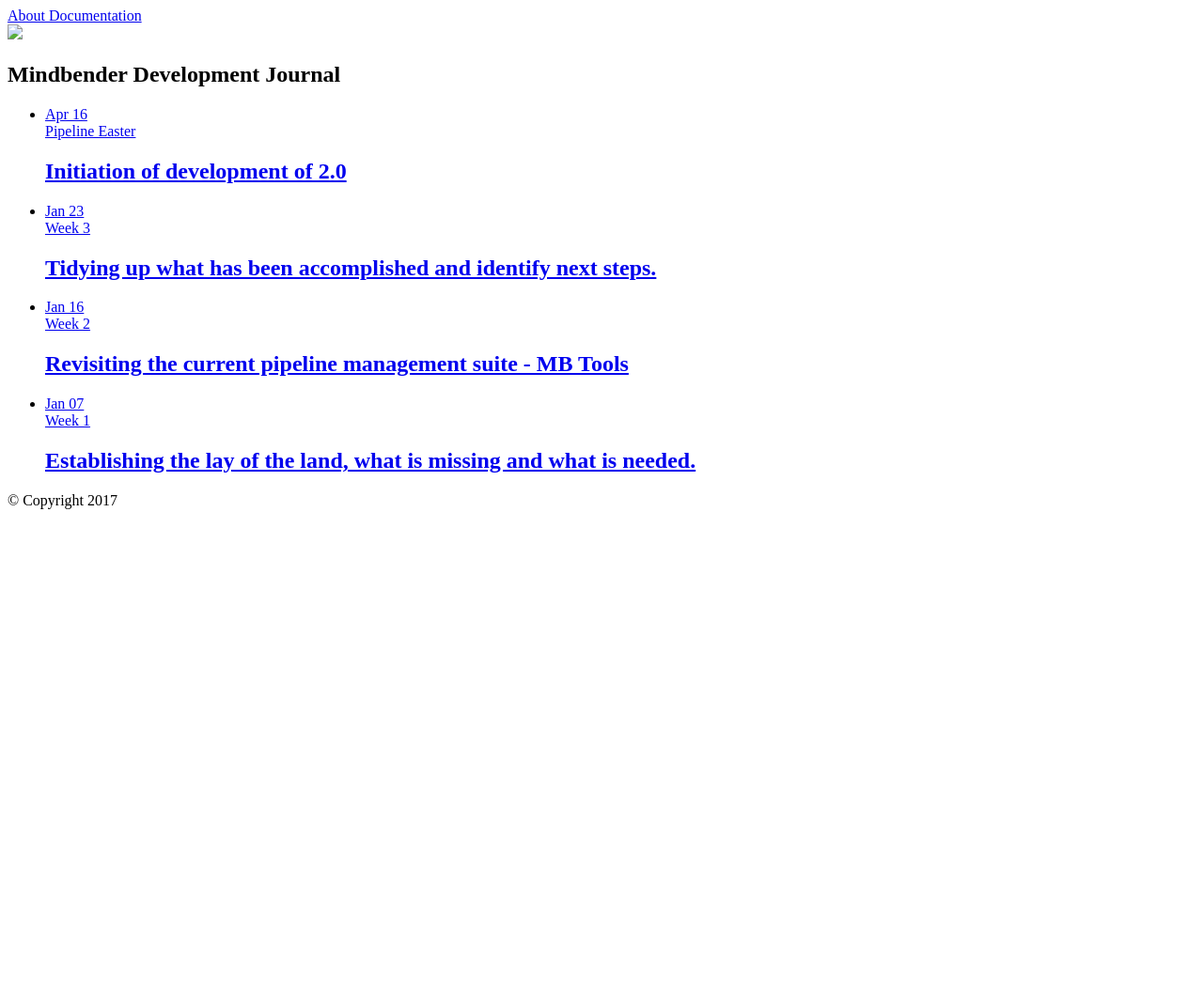
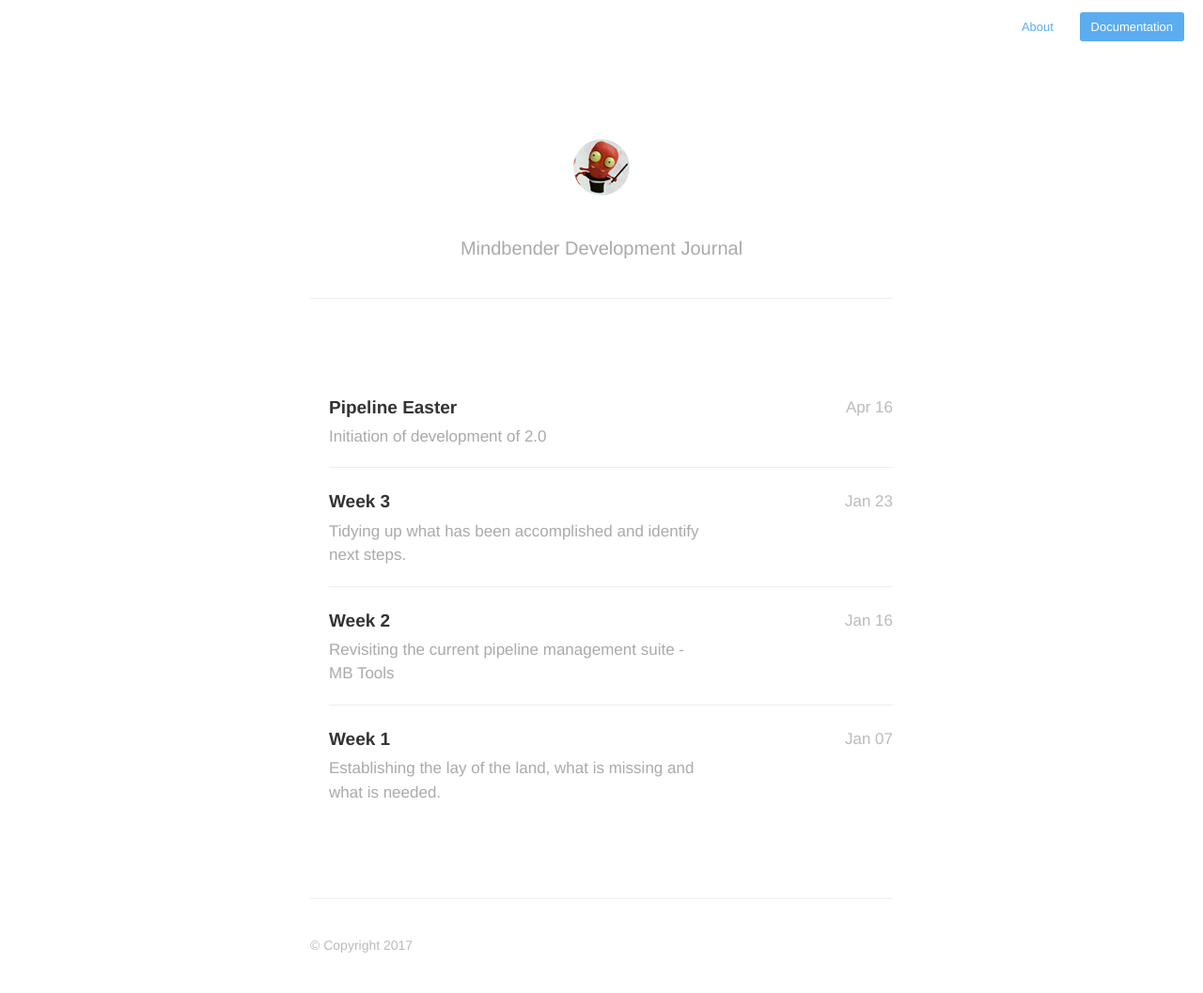
Before and after one commit to mindbender-studio/journal, a Jekyll site: the page built from index.html, in a window 1280 px wide. Shown: the whole page at 94% size. Built offline with Jekyll 4.4.1, drawn with Linux system fonts in a browser that asks for light colours; nearby versions of some CDN libraries; the list of posts is cut into pages by our own code; before the commit the page ends 900 px from its top, so only the background shows below that.

```diff
--- a/_config.yml
+++ b/_config.yml
@@ -4,7 +4,7 @@ meta_description: "Journal of important events related to the Mindbender pipelin
 markdown: kramdown
 gems: [jekyll-paginate]
 paginate: 20
-baseurl: journal
+baseurl: /journal
 permalink: /:year/:title/
 defaults:
     -
```
